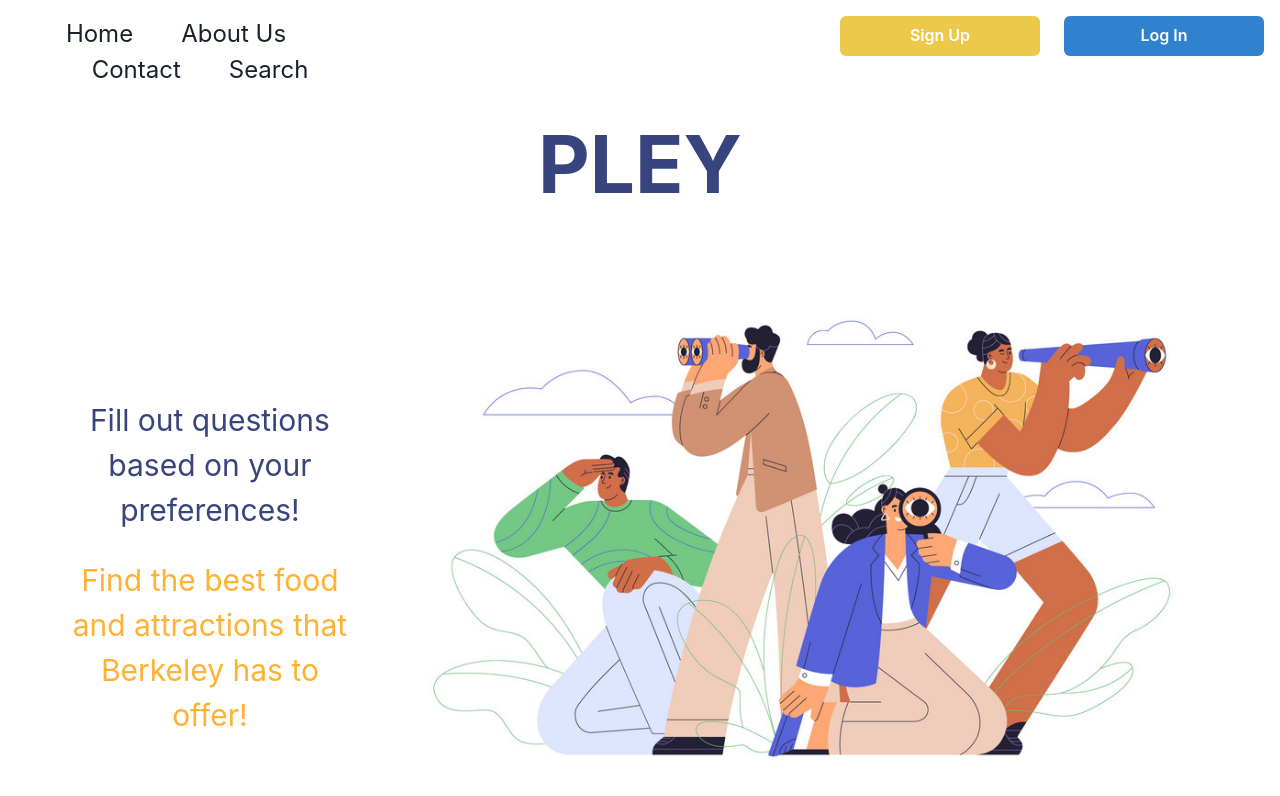
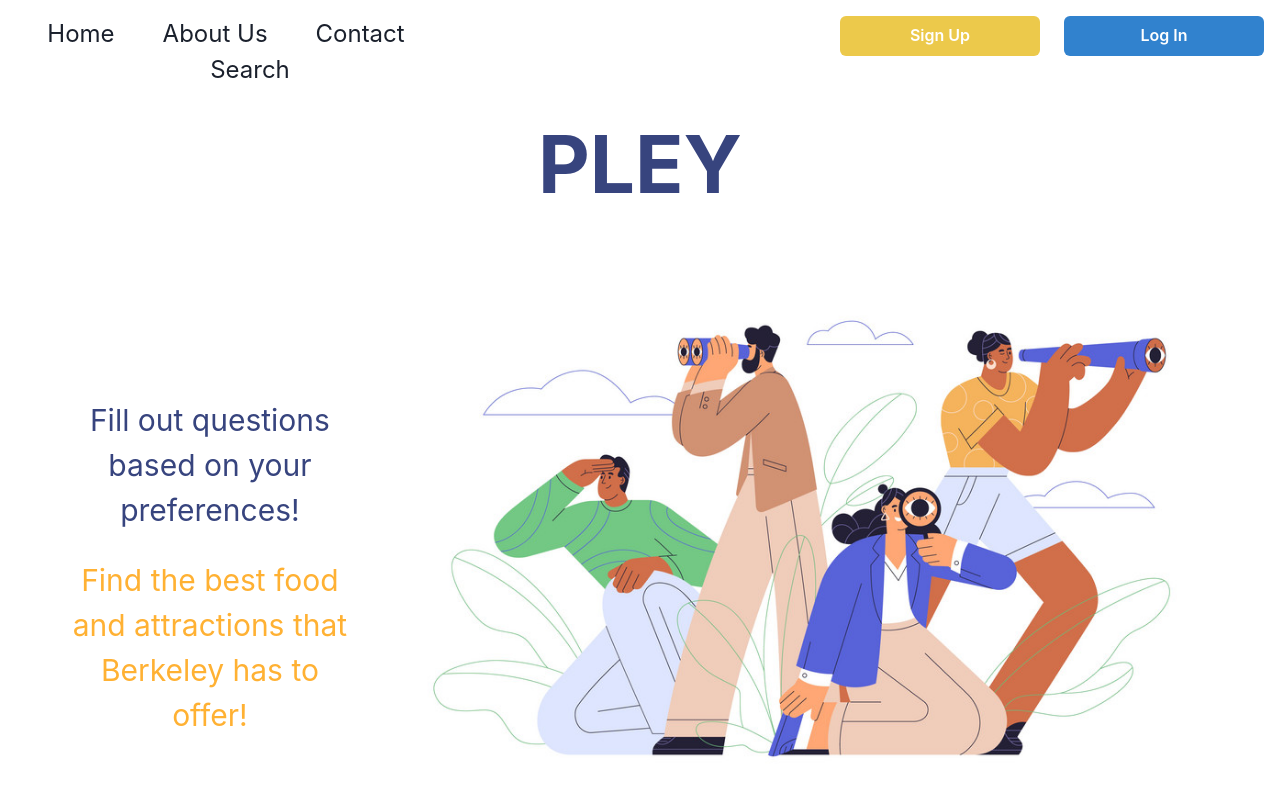
Before and after one commit to DaSH-nxd/pley, a React (Create React App) app in the folder frontend/my-app/: page / in a window 1280 px wide. Shown: the top 796 px of the page. Built offline with nearby package versions, Linux system fonts and the light colour scheme.

Commit message:
minor frontend component changes

```diff
--- a/frontend/my-app/src/Components/Homepage/Home.css
+++ b/frontend/my-app/src/Components/Homepage/Home.css
@@ -1,9 +1,12 @@
 .pley-home-nav {
     display: flex;
     flex-direction: row;
-    position:relative;
+    flex-wrap: nowrap;
+    position: relative;
     padding: 1em;
-    width: 400px;
+    width: 100%;
+    max-width: 500px;
+    min-width: 400px;
 }
 
 .pley-nav-link {
@@ -14,7 +17,7 @@
     padding: 1em;
 }
 
-.homepage-body {
+.homepage-container {
     justify-content: center;
     align-items: center;
     flex-wrap: wrap-reverse;
--- a/frontend/my-app/src/Components/Homepage/Home.js
+++ b/frontend/my-app/src/Components/Homepage/Home.js
@@ -1,6 +1,6 @@
 import React from 'react';
 import HomeHeaderNav from './HomeNav';
-import HomeBody from './HomeBody';
+import HomeContainer from './HomeContainer';
 import { ChakraProvider } from '@chakra-ui/react'
 import './Home.css';
 
@@ -10,7 +10,7 @@ const Homepage = () => {
             <ChakraProvider>
                 <HomeHeaderNav/>
                 <h1 className='homepage-header'><b>PLEY</b></h1>
-                <HomeBody/>
+                <HomeContainer/>
             </ChakraProvider>
         </div>
     )
--- a/frontend/my-app/src/Components/Homepage/HomeBody.js
+++ b/frontend/my-app/src/Components/Homepage/HomeContainer.js
@@ -2,9 +2,9 @@ import './Home.css'
 import React from 'react';
 import {Flex, Image, Img} from '@chakra-ui/react';
 import Texts from './Texts'
-const HomeBody = () => {
+const HomeContainer = () => {
     return (
-        <Flex className='homepage-body' justify="space-evenly">
+        <Flex className='homepage-container' justify="space-evenly">
             <Texts/>
             <div className="homepage-picture-container">
                 <Image className="homepage-picture" src={require('./homepage_pictures/pleyimg 1.png')} alt='pley img'/>
@@ -13,4 +13,4 @@ const HomeBody = () => {
     )
 }
 
-export default HomeBody;
+export default HomeContainer;
--- a/frontend/my-app/src/Components/LoginComponents/LogIn.css
+++ b/frontend/my-app/src/Components/LoginComponents/LogIn.css
@@ -11,6 +11,10 @@ h2 {
  h2 span {
      background:#ffffff;
      padding:0 10px;
+ }
+
+ .pley-login-nav {
+     padding: 1em;
  }
 
  .pley-home-link {
--- a/frontend/my-app/src/Components/LoginComponents/LoginNav.js
+++ b/frontend/my-app/src/Components/LoginComponents/LoginNav.js
@@ -13,7 +13,7 @@ import {
 const LoginNav = () => {
     return (
         <Flex>
-            <Breadcrumb className='pley-home-nav' spacing='8px' separator="">
+            <Breadcrumb className='pley-login-nav' spacing='8px' separator="">
                 <BreadcrumbItem className='pley-nav-link'>
                     <BreadcrumbLink href='/'>Home</BreadcrumbLink>
                 </BreadcrumbItem>
--- a/frontend/my-app/src/Components/SignUp/SignUpNav.js
+++ b/frontend/my-app/src/Components/SignUp/SignUpNav.js
@@ -9,7 +9,7 @@ import {
 const SignUpNav = () => {
     return (
         <Flex>
-            <Breadcrumb className='pley-home-nav' spacing='8px' separator="">
+            <Breadcrumb className='pley-signup-nav' spacing='8px' separator="">
                 <BreadcrumbItem className='pley-nav-link'>
                     <BreadcrumbLink href='/'>Home</BreadcrumbLink>
                 </BreadcrumbItem>
--- a/frontend/my-app/src/Components/SignUp/Signup.css
+++ b/frontend/my-app/src/Components/SignUp/Signup.css
@@ -11,6 +11,10 @@ h2 {
  h2 span {
      background:#ffffff;
      padding:0 10px;
+ }
+
+ .pley-signup-nav {
+     padding: 1em;
  }
 
  .pley-home-link {
```
